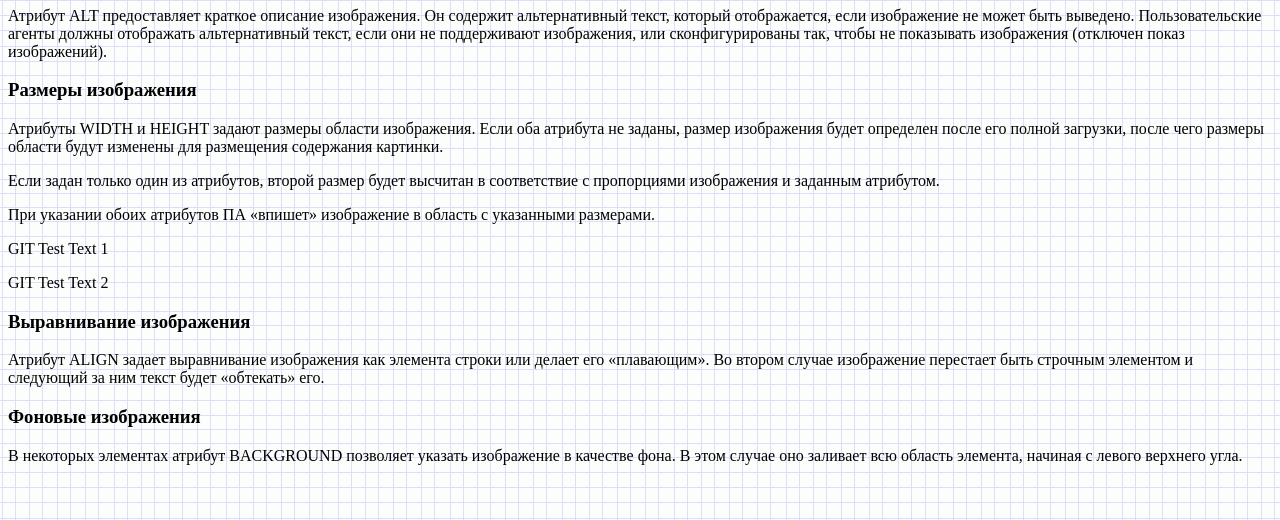
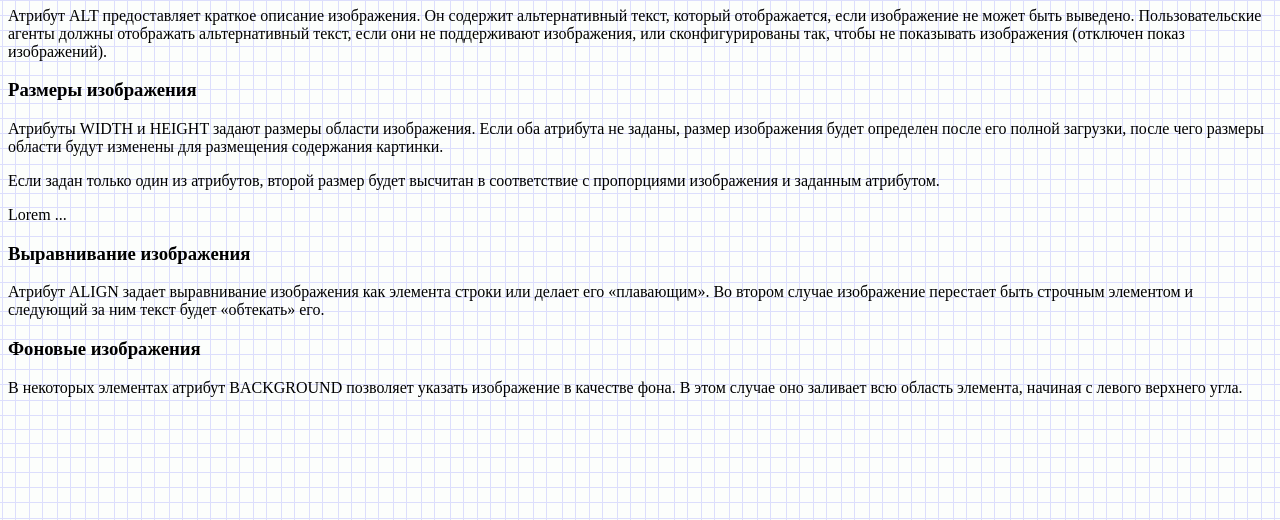
Before and after one commit to Serge-TTIT/GitTest1, a plain HTML site: page index.html in a window 1280 px wide. Shown: the part 280-800 px from the top of the page. Drawn offline with Linux system fonts and the light colour scheme.

Commit message:
Third commit

```diff
--- a/index.html
+++ b/index.html
@@ -18,9 +18,7 @@
 	<h3>Размеры изображения</h3>
 	<p>Атрибуты WIDTH и HEIGHT задают размеры области изображения. Если оба атрибута не заданы, размер изображения будет определен после его полной загрузки, после чего размеры области будут изменены для размещения содержания картинки.</p>
 	<p>Если задан только один из атрибутов, второй размер будет высчитан в соответствие с пропорциями изображения и заданным атрибутом.</p>
-	<p>При указании обоих атрибутов ПА «впишет» изображение в область с указанными размерами.</p>
-	<p>GIT Test Text 1</p>
-	<p>GIT Test Text 2</p>
+	<p>Lorem ...</p>
 
 	<h3>Выравнивание изображения</h3>
 	<p>Атрибут ALIGN задает выравнивание изображения как элемента строки или делает его «плавающим». Во втором случае изображение перестает быть строчным элементом и следующий за ним текст будет «обтекать» его.</p>
```
